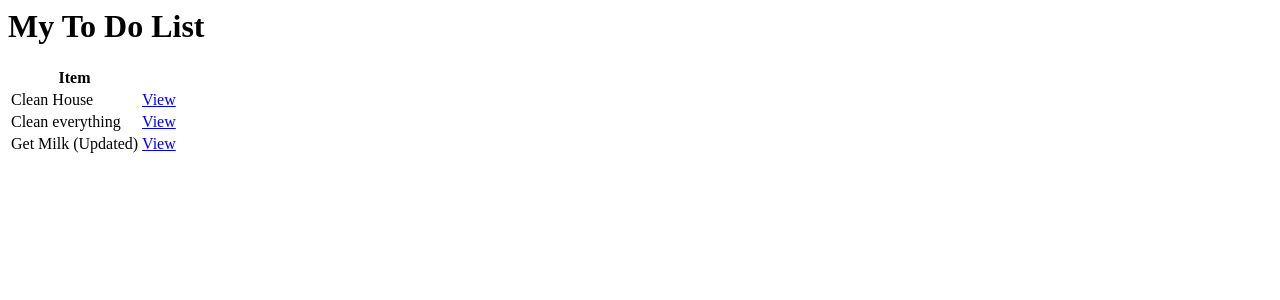
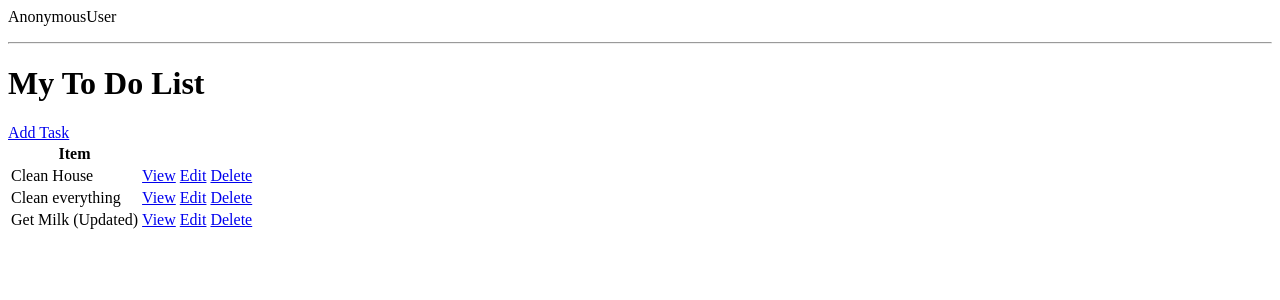
Before and after one commit to tiserrr/ToDoList, a Django app: page / in a window 1280 px wide. Shown: the top 300 px of the page. Run offline with Django 3.2, Linux system fonts and the light colour scheme; data comes from the database, SQL or seed files in the repository; both versions use the stored data as it was after the commit.

Commit message:
Moving forward

```diff
--- /dev/null
+++ b/base/templates/base/task_confirm_delete.html
@@ -0,0 +1,6 @@
+<a href="{% url 'tasks' %}">Go Back</a>
+<form method="POST">
+    {% csrf_token %}
+    <p>Are you sure, you want to delete this task? "{{task}}"</p>
+    <input type="submit" value="Delete"/>
+</form>
--- a/base/templates/base/task_form.html
+++ b/base/templates/base/task_form.html
@@ -1 +1,7 @@
 <h3>Task Form</h3>
+<a href="{% url 'tasks' %}">Back</a>
+<form method="POST" action="">
+    {% csrf_token %}
+    {{form.as_p}}
+    <input type="submit" value="Submit">
+</form>
--- a/base/templates/base/task_list.html
+++ b/base/templates/base/task_list.html
@@ -1,4 +1,9 @@
+<p>{{request.user}}</p>
+
+<hr>
 <h1>My To Do List</h1>
+
+<a href="{% url 'task-create' %}">Add Task</a>
 
 <table>
     <tr>
@@ -9,6 +14,8 @@
     <tr>
         <td>{{task.title}}</td>
         <td><a href="{% url 'task' task.id %}">View</a></td>
+        <td><a href="{% url 'task-update' task.id %}">Edit</a></td>
+        <td><a href="{% url 'task-delete' task.id %}">Delete</a></td>
     </tr>
     {% empty %}
         <h3>No items in list</h3>
--- a/base/urls.py
+++ b/base/urls.py
@@ -1,8 +1,11 @@
 from unicodedata import name
 from django.urls import path
-from .views import TaskDetail, TaskList
+from .views import TaskCreate, TaskDelete, TaskDetail, TaskList, TaskUpdate, DeleteView
 
 urlpatterns = [
     path('', TaskList.as_view(), name='tasks'),
-    path('task/<int:pk>', TaskDetail.as_view(), name='task')
+    path('task/<int:pk>', TaskDetail.as_view(), name='task'),
+    path('task-create/', TaskCreate.as_view(), name='task-create'),
+    path('task-edit/<int:pk>', TaskUpdate.as_view(), name='task-update'),
+    path('task-delete/<int:pk>', TaskDelete.as_view(), name='task-delete')
 ]
--- a/base/views.py
+++ b/base/views.py
@@ -1,8 +1,11 @@
 from asyncio import Task
+from dataclasses import field
 from django.shortcuts import render
 from django.views.generic.list import ListView
 from django.views.generic.detail import DetailView
-from django.views.generic.edit import CreateView
+from django.views.generic.edit import CreateView, UpdateView, DeleteView
+from django.urls import reverse_lazy
+
 from .models import Task
 
 
@@ -18,3 +21,17 @@ class TaskDetail(DetailView):
 
 class TaskCreate(CreateView):
     model = Task
+    fields = '__all__'
+    success_url = reverse_lazy('tasks')
+
+
+class TaskUpdate(UpdateView):
+    model = Task
+    fields = '__all__'
+    success_url = reverse_lazy('tasks')
+
+
+class TaskDelete(DeleteView):
+    model = Task
+    context_object_name = 'task'
+    success_url = reverse_lazy('tasks')
```
Also changed, not shown: db.sqlite3.
